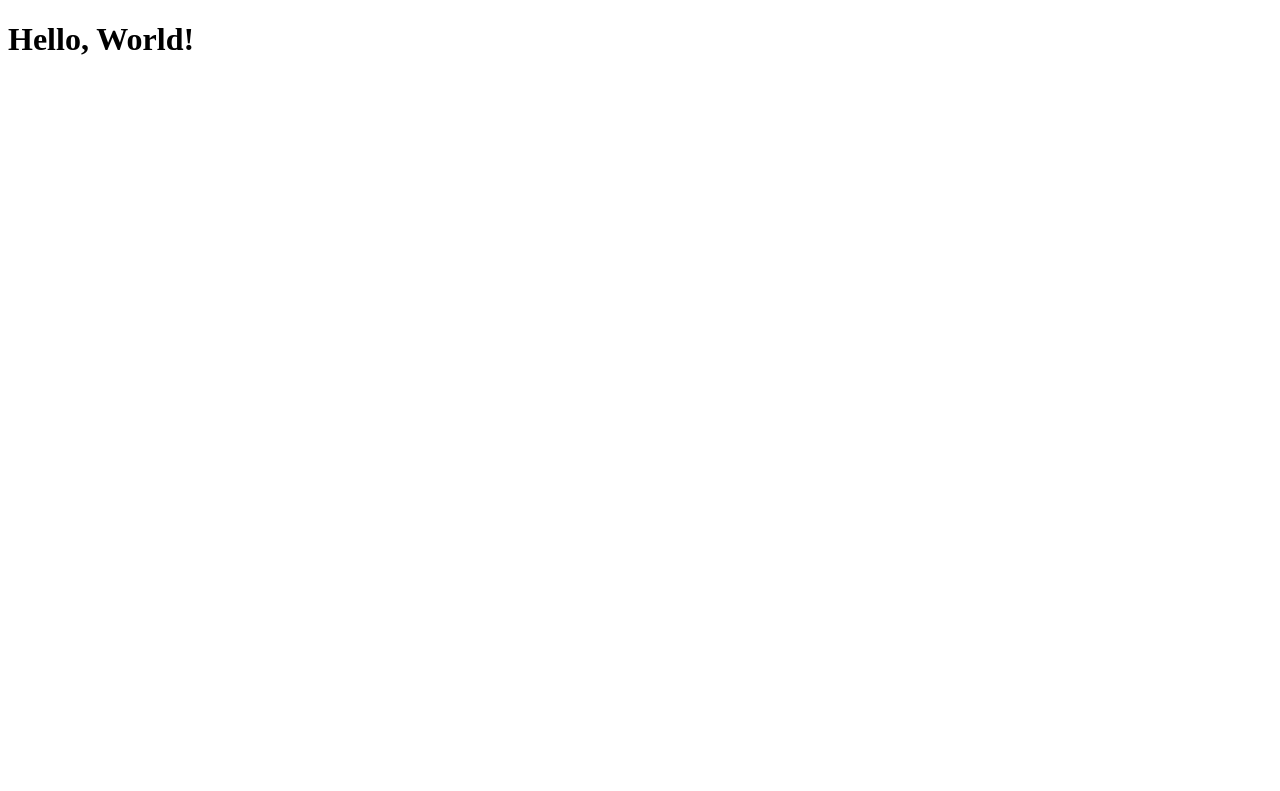
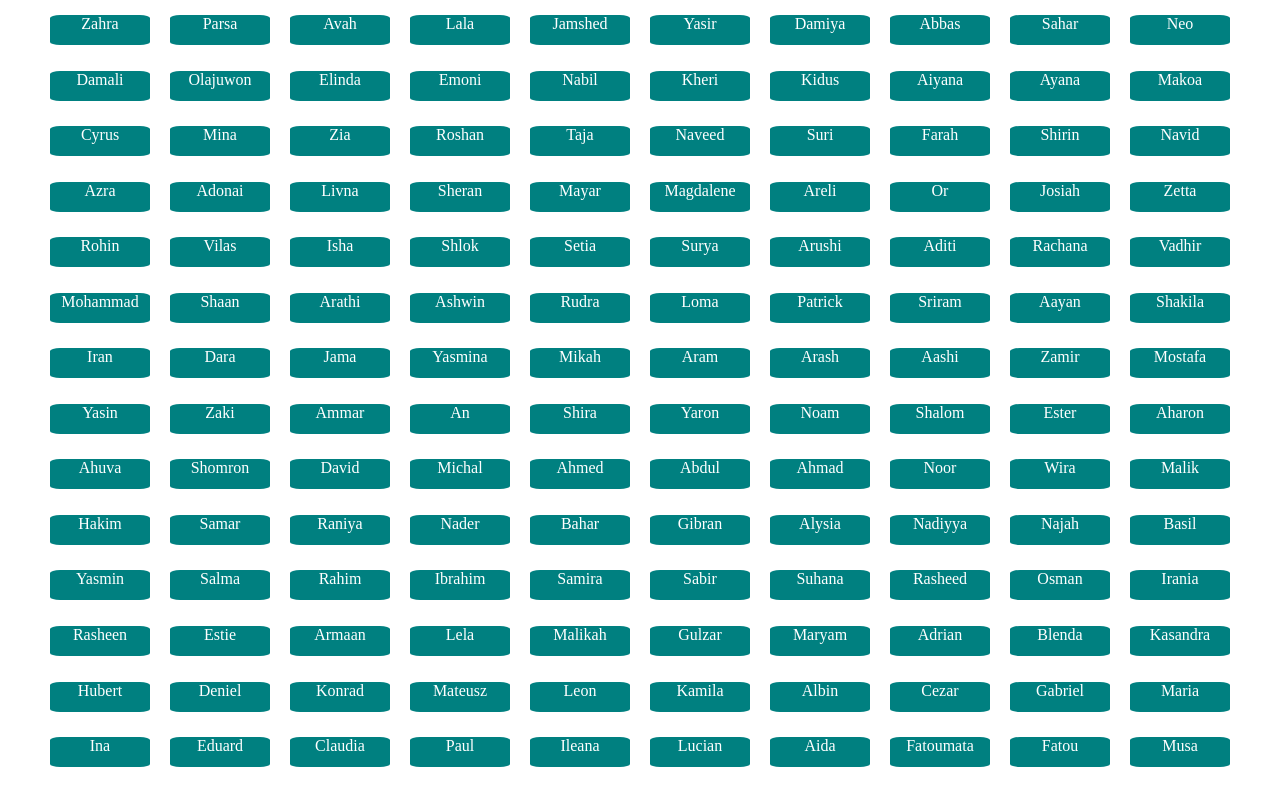
Before and after one commit to JacobCutts13/mark-react-baby-names, a React (Create React App) app: page / in a window 1280 px wide. Shown: the top 791 px of the page. Built offline with nearby package versions, Linux system fonts and the light colour scheme; the HTML template or start-up script is replaced by a standard one.

Commit message:
Display all names not in order

```diff
--- a/src/App.tsx
+++ b/src/App.tsx
@@ -1,7 +1,8 @@
-import { greet } from "./utils/greet";
+import BabyNames from "./components/names";
+import "./style.css";
 
 function App(): JSX.Element {
-  return <h1>{greet("World")}</h1>;
+  return <BabyNames />;
 }
 
 export default App;
--- /dev/null
+++ b/src/components/name.tsx
@@ -0,0 +1,14 @@
+export interface BabyNameProps {
+    id: number;
+    name: string;
+    sex: string;
+}
+
+export default function BabyName(props: BabyNameProps): JSX.Element {
+    return(
+        <div className="name">
+            {props.name}
+        </div>
+    )
+
+}
--- a/src/components/names.tsx
+++ b/src/components/names.tsx
@@ -0,0 +1,22 @@
+import BabyName from "./name";
+import {BabyNameProps} from "./name";
+import babyInfoArray from "../data/babyNamesData.json";
+
+export default function BabyNames(): JSX.Element {
+
+    const babyInfoArrayDeclared: BabyNameProps[] = babyInfoArray
+
+    // const babyInfoToName = (babyInfo: BabyNameProps) => (
+    //      <BabyName id={babyInfo.id}  name={babyInfo.name} sex={babyInfo.sex} />
+    // )
+    // const mappedBabyInfo = babyInfoArrayDeclared.map(babyInfoToName);
+
+    return(
+        <div className="names">
+            {babyInfoArrayDeclared.map((babyInfo: BabyNameProps) => (
+                <BabyName id={babyInfo.id}  name={babyInfo.name} sex={babyInfo.sex} key="{babyInfo.id}"/>
+                )
+            )}
+        </div>
+    )
+}
--- /dev/null
+++ b/src/style.css
@@ -0,0 +1,18 @@
+.name {
+    text-align: center;
+    color: white;
+    background-color: teal;
+    width: 100px;
+    height: 30px;
+    margin: 5px 10px;
+    border-radius: 10%;
+}
+.names {
+    background-color: white;
+    display: flex;
+    flex-direction: row;
+    flex-wrap: wrap;
+    width: 1200px;
+    height: 1000px;
+    margin: 10px auto;
+}
--- /dev/null
+++ b/src/utils/alphabetSorter.ts
@@ -0,0 +1 @@
+import { BabyNameProps } from "../components/name";
```
